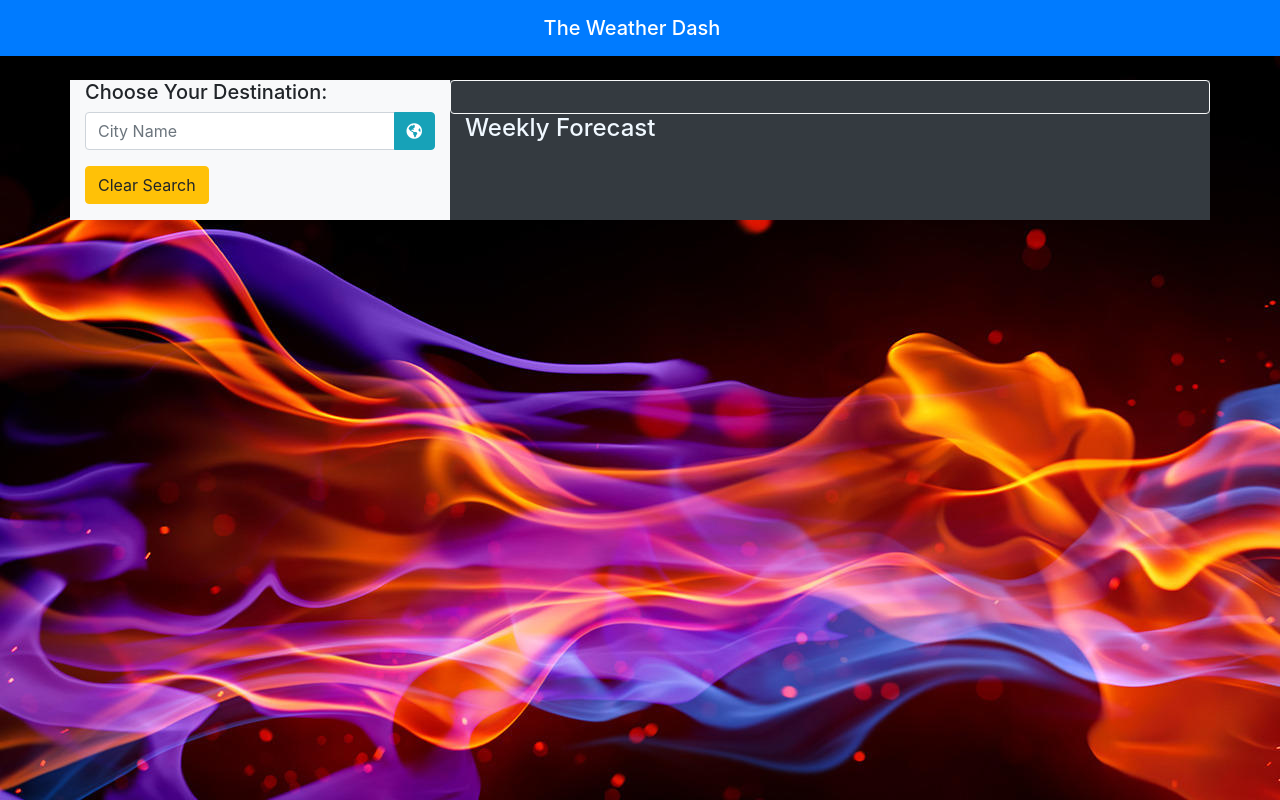
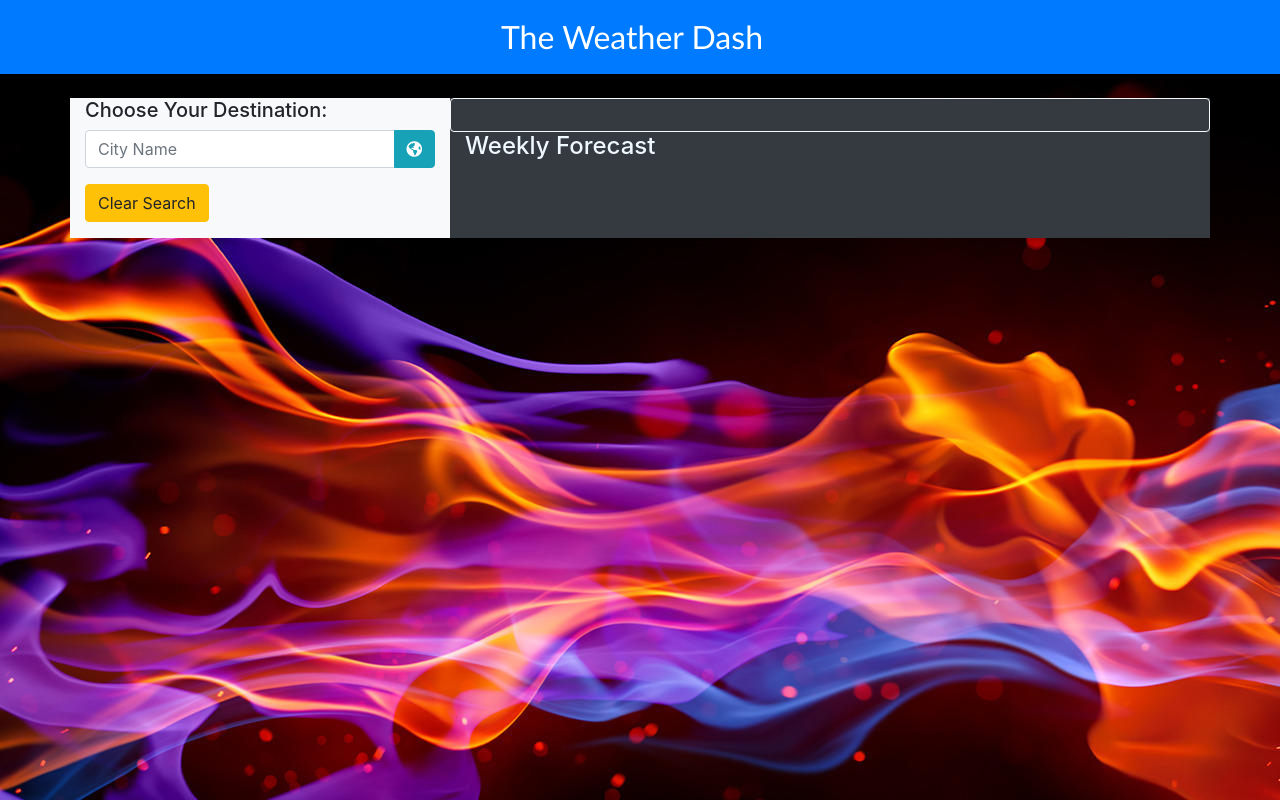
Before and after one commit to Derekdespo/Weather-Dashboard, a plain HTML site: page index.html in a window 1280 px wide. Drawn offline with nearby package versions, Linux system fonts and the light colour scheme.

```diff
--- a/assets/scripts.js
+++ b/assets/scripts.js
@@ -132,6 +132,7 @@
             // variable for the input value
 
             selectedCity(inputCityEl.val());
+            console.log(inputCityEl.val());
         })
 }
 initialize();
--- a/assets/styles.css
+++ b/assets/styles.css
@@ -10,3 +10,8 @@
     text-decoration-color: aliceblue;
     color: aliceblue;
 }
+
+#header {
+    font-size: xx-large;
+    font-family: 'Gill Sans', 'Gill Sans MT', Calibri, 'Trebuchet MS', sans-serif;
+}
```
Also changed, not shown: 1 other file.
